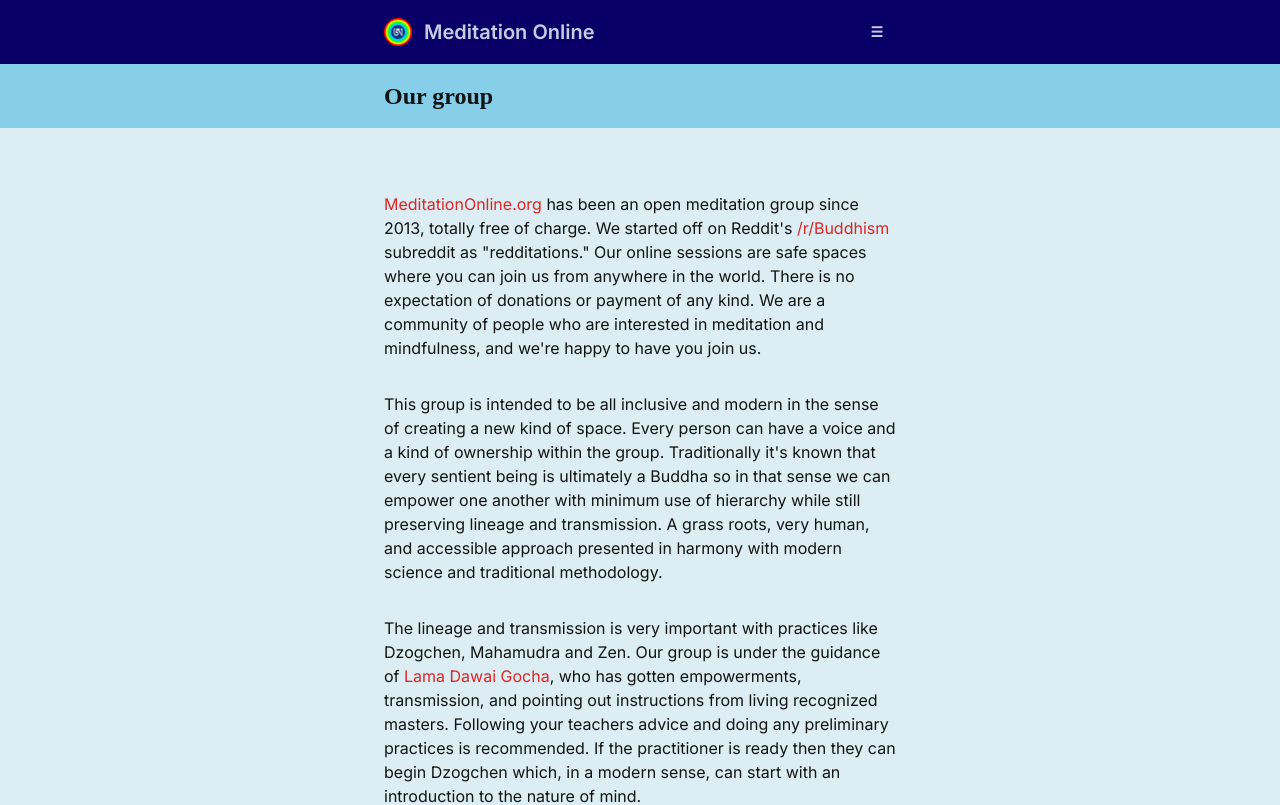
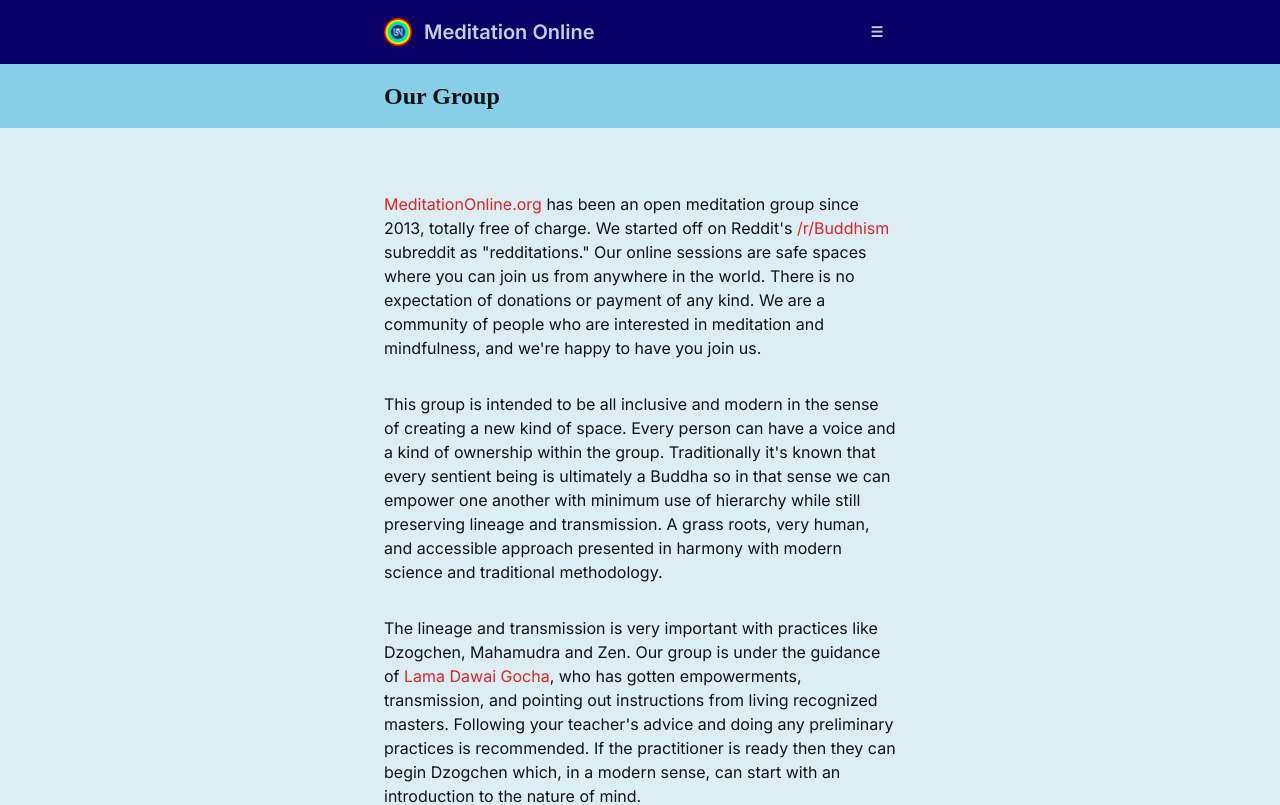
Before and after one commit to mo-sangha/website, a SvelteKit app: page /about/our-group in a window 1280 px wide. Shown: the top 805 px of the page. Built offline with nearby package versions, Linux system fonts and the light colour scheme; a web font is replaced by a local one.

Commit message:
fix: Minor typo on the about/our-group page

```diff
--- a/src/routes/about/our-group/+page.svelte
+++ b/src/routes/about/our-group/+page.svelte
@@ -1,5 +1,5 @@
 <div class="h-full w-full flex flex-col gap-8 md:gap-16">
-	<h2 class="page-header">Our group</h2>
+	<h2 class="page-header">Our Group</h2>
 	<div class="page-content-section">
 		<p>
 			<a href="/" class="link link-hover text-secondary">MeditationOnline.org</a> has been an open
@@ -28,7 +28,7 @@
 				class="link-hover text-secondary"
 				href="/about/lama-dawai-gocha">Lama Dawai Gocha</a
 			>, who has gotten empowerments, transmission, and pointing out instructions from living
-			recognized masters. Following your teachers advice and doing any preliminary practices is
+			recognized masters. Following your teacher's advice and doing any preliminary practices is
 			recommended. If the practitioner is ready then they can begin Dzogchen which, in a modern
 			sense, can start with an introduction to the nature of mind.
 		</p>
```
